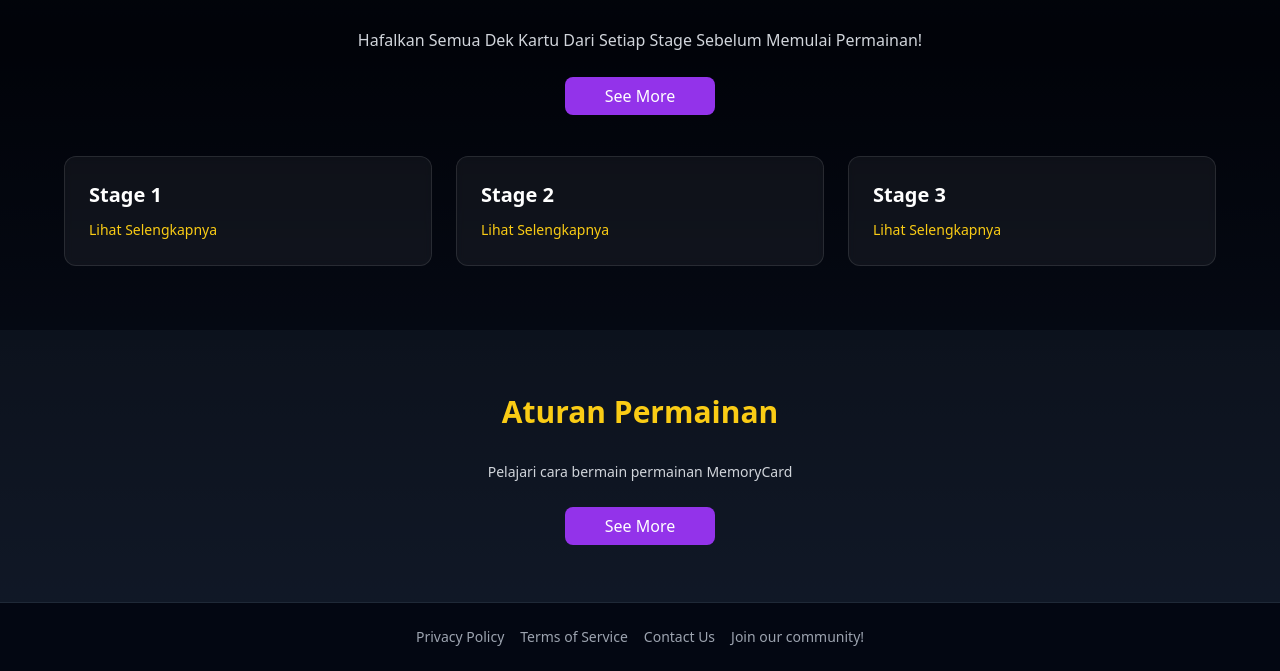
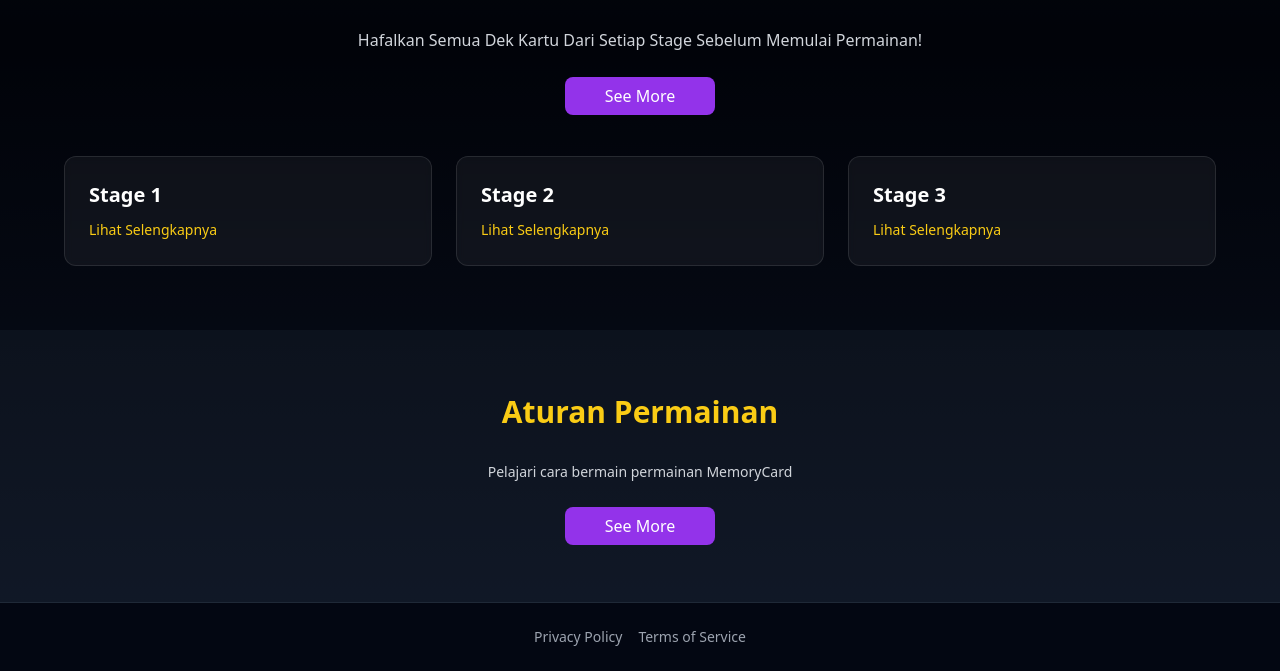
Before and after one commit to Nexsvens/MemoryCard, a plain HTML site: page index.html in a window 1280 px wide. Shown: the part 585-1256 px from the top of the page. Drawn offline with nearby package versions, Linux system fonts and the light colour scheme.

Commit message:
Update index.html

```diff
--- a/index.html
+++ b/index.html
@@ -122,8 +122,6 @@
             <div class="flex flex-wrap justify-center gap-4">
                 <a href="#" class="hover:text-white">Privacy Policy</a>
                 <a href="#" class="hover:text-white">Terms of Service</a>
-                <a href="#" class="hover:text-white">Contact Us</a>
-                <a href="#" class="hover:text-white">Join our community!</a>
             </div>
         </footer>
     </div>
```
